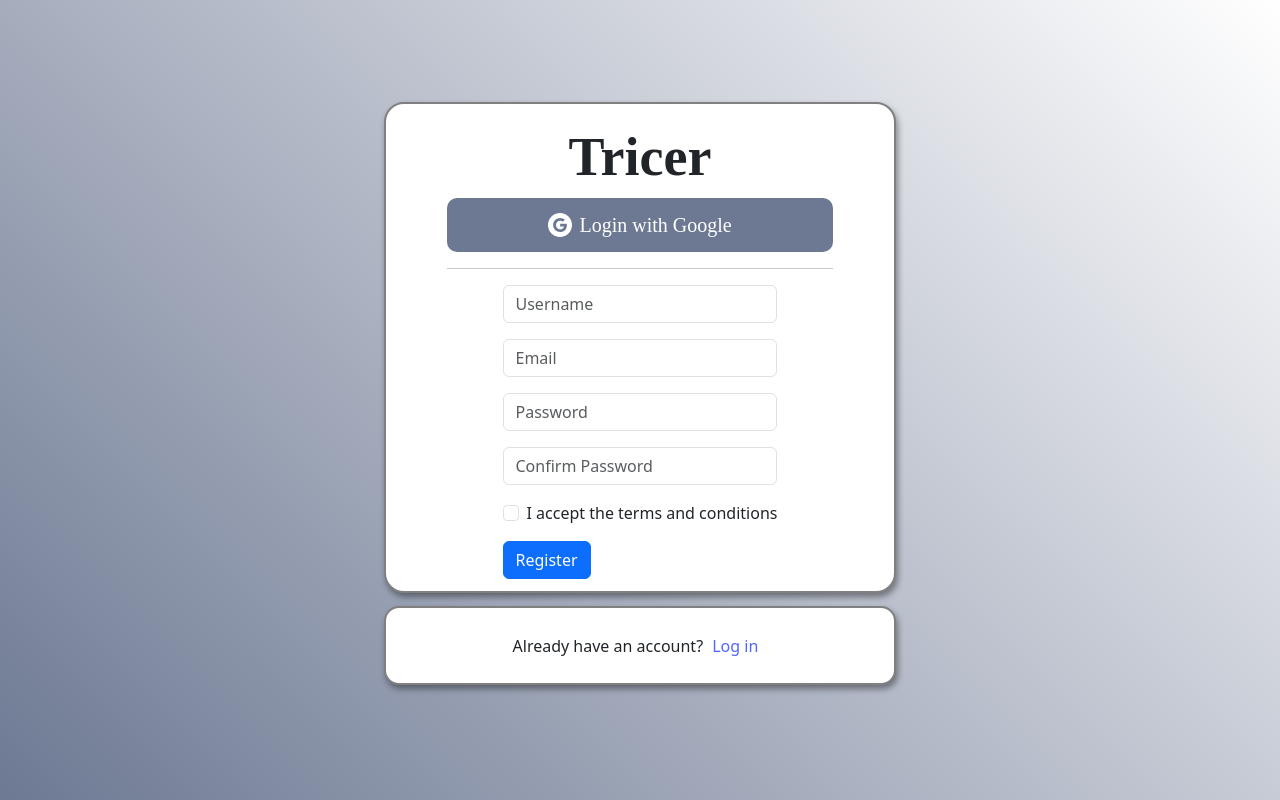
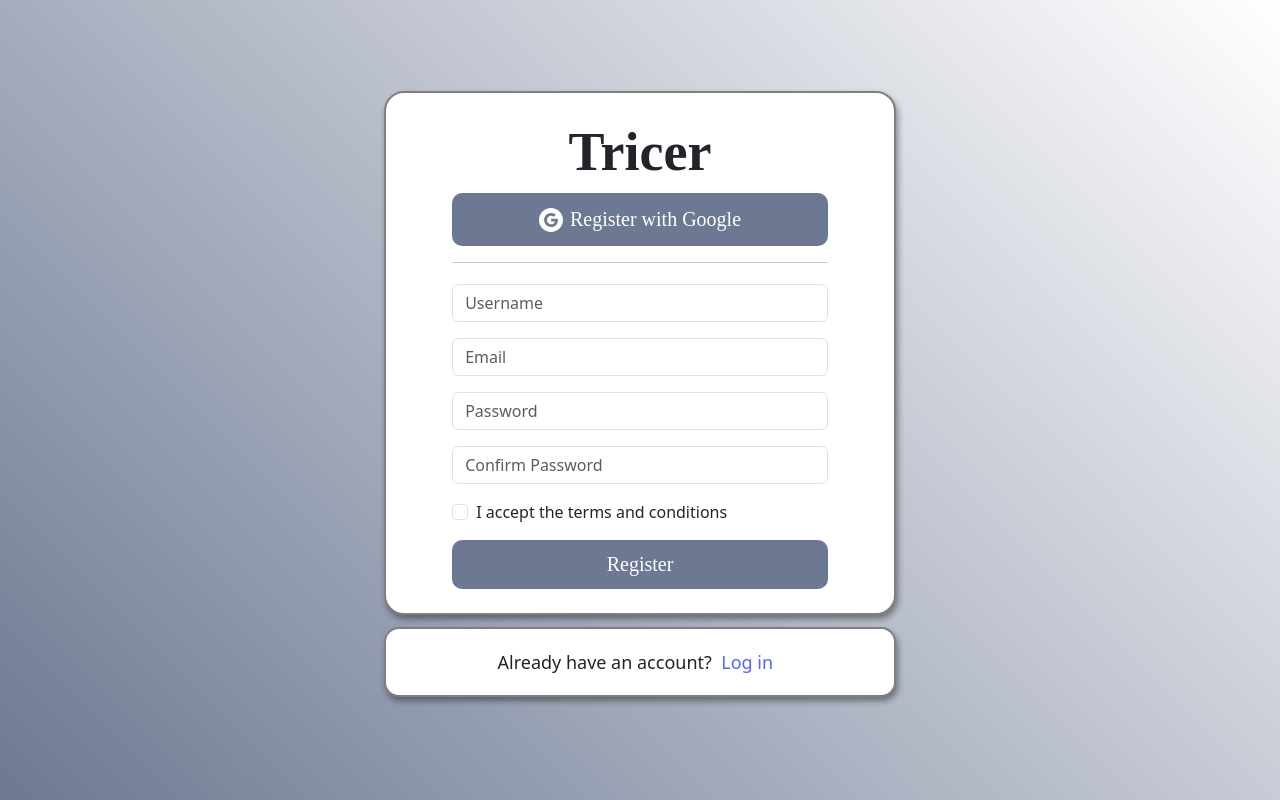
Before and after one commit to JGeanca/Tricer, a React (Vite) app in the folder projects/project-01/: page /register in a window 1280 px wide. Built offline with nearby package versions, Linux system fonts and the light colour scheme.

Commit message:
Improving the style of the registry page

```diff
--- a/projects/project-01/src/components/LoginForm.jsx
+++ b/projects/project-01/src/components/LoginForm.jsx
@@ -43,105 +43,105 @@
 //}
 
 
+import { useState } from 'react'
+import { useAuth } from '../hooks/useAuth'
+
+export function LoginForm() {
+    const [username, setUsername] = useState('')
+    const [password, setPassword] = useState('')
+    const { login, isLoading, error } = useAuth()
+
+    const handleSubmit = async (e) => {
+        e.preventDefault()
+        login({ username, password })
+    }
+
+    //TODO: Add validation
+    //For now the error(s) is/are displayed directly, we have to handle it better
+    // the message of error is the message response of the api, but if we handle the
+    // error here in the frontend, the api should not even be able to receive invalid parameters
+    return (
+        <form onSubmit={handleSubmit}>
+            {error && <div>{error.message}</div>}
+            <input
+                type="username"
+                value={username}
+                onChange={(e) => setUsername(e.target.value)}
+                placeholder="username"
+                required
+            />
+            <input
+                type="password"
+                value={password}
+                onChange={(e) => setPassword(e.target.value)}
+                placeholder="Password"
+                required
+            />
+            <button type="submit" disabled={isLoading}>
+                {isLoading ? 'Loading...' : 'Login'}
+            </button>
+        </form >
+    )
+}
+
+
 //import { useState } from 'react'
 //import { useAuth } from '../hooks/useAuth'
 
+//import Button from 'react-bootstrap/Button'
+//import Form from 'react-bootstrap/Form'
+
+//import '../css/loginForm.css'
+
 //export function LoginForm() {
-//    const [username, setUsername] = useState('')
+//    const [emailOrUsername, setEmailOrUsername] = useState('')
 //    const [password, setPassword] = useState('')
+//    const [rememberMe, setRememberMe] = useState(false)
 //    const { login, isLoading, error } = useAuth()
 
 //    const handleSubmit = async (e) => {
 //        e.preventDefault()
-//        login({ username, password })
+//        login({ username: emailOrUsername, password })
 //    }
 
-//    //TODO: Add validation
-//    //For now the error(s) is/are displayed directly, we have to handle it better
-//    // the message of error is the message response of the api, but if we handle the
-//    // error here in the frontend, the api should not even be able to receive invalid parameters
 //    return (
-//        <form onSubmit={handleSubmit}>
+//        <Form className="login-form" onSubmit={handleSubmit}>
 //            {error && <div>{error.message}</div>}
-//            <input
-//                type="username"
-//                value={username}
-//                onChange={(e) => setUsername(e.target.value)}
-//                placeholder="username"
-//                required
-//            />
-//            <input
-//                type="password"
-//                value={password}
-//                onChange={(e) => setPassword(e.target.value)}
-//                placeholder="Password"
-//                required
-//            />
-//            <button type="submit" disabled={isLoading}>
+//            <Form.Group className="mb-3" controlId="formBasicEmail">
+//                <Form.Control
+//                    className="email-form"
+//                    onChange={(e) => setEmailOrUsername(e.target.value)}
+//                    type="text"
+//                    value={emailOrUsername}
+//                    placeholder="Email or Username"
+//                    required
+//                />
+//            </Form.Group>
+
+//            <Form.Group className="mb-3" controlId="formBasicPassword">
+//                <Form.Control
+//                    className="password-form"
+//                    onChange={(e) => setPassword(e.target.value)}
+//                    type="password"
+//                    value={password}
+//                    placeholder="Password"
+//                    required
+//                />
+//            </Form.Group>
+
+//            <Form.Group className="mb-3" controlId="formBasicCheckbox">
+//                <Form.Check
+//                    className="remember-checkbox"
+//                    onChange={(e) => setRememberMe(e.target.checked)}
+//                    type="checkbox"
+//                    value={rememberMe}
+//                    label="Remember me"
+//                />
+//            </Form.Group>
+
+//            <Button type="submit" className="login-button-form" disabled={isLoading}>
 //                {isLoading ? 'Loading...' : 'Login'}
-//            </button>
-//        </form >
+//            </Button>
+//        </Form>
 //    )
 //}
-
-
-import { useState } from 'react'
-import { useAuth } from '../hooks/useAuth'
-
-import Button from 'react-bootstrap/Button'
-import Form from 'react-bootstrap/Form'
-
-import '../css/loginForm.css'
-
-export function LoginForm() {
-    const [emailOrUsername, setEmailOrUsername] = useState('')
-    const [password, setPassword] = useState('')
-    const [rememberMe, setRememberMe] = useState(false)
-    const { login, isLoading, error } = useAuth()
-
-    const handleSubmit = async (e) => {
-        e.preventDefault()
-        login({ username: emailOrUsername, password })
-    }
-
-    return (
-        <Form className="login-form" onSubmit={handleSubmit}>
-            {error && <div>{error.message}</div>}
-            <Form.Group className="mb-3" controlId="formBasicEmail">
-                <Form.Control
-                    className="email-form"
-                    onChange={(e) => setEmailOrUsername(e.target.value)}
-                    type="text"
-                    value={emailOrUsername}
-                    placeholder="Email or Username"
-                    required
-                />
-            </Form.Group>
-
-            <Form.Group className="mb-3" controlId="formBasicPassword">
-                <Form.Control
-                    className="password-form"
-                    onChange={(e) => setPassword(e.target.value)}
-                    type="password"
-                    value={password}
-                    placeholder="Password"
-                    required
-                />
-            </Form.Group>
-
-            <Form.Group className="mb-3" controlId="formBasicCheckbox">
-                <Form.Check
-                    className="remember-checkbox"
-                    onChange={(e) => setRememberMe(e.target.checked)}
-                    type="checkbox"
-                    value={rememberMe}
-                    label="Remember me"
-                />
-            </Form.Group>
-
-            <Button type="submit" className="login-button-form" disabled={isLoading}>
-                {isLoading ? 'Loading...' : 'Login'}
-            </Button>
-        </Form>
-    )
-}
--- a/projects/project-01/src/css/registryForm.css
+++ b/projects/project-01/src/css/registryForm.css
@@ -0,0 +1,48 @@
+
+.registry-form {
+    width: 80%;
+    margin: 1%;
+}
+
+.username-form {
+    display: flex;
+    flex-direction: column;
+    border: 1px solid black;
+    border-radius: 10px;
+}
+
+.email-form {
+    display: flex;
+    flex-direction: column;
+    border: 1px solid black;
+    border-radius: 10px;
+}
+
+.password-form {
+    display: flex;
+    flex-direction: column;
+    border: 1px solid black;
+    border-radius: 10px;
+}
+
+.confirm-password-form {
+    display: flex;
+    flex-direction: column;
+    border: 1px solid black;
+    border-radius: 10px;
+}
+
+
+.register-button-form {
+    width: 100% !important;
+    padding: 2.5% !important;
+    font-family: Elephant !important;
+    font-size: clamp(10px, 2.5vw, 20px) !important;
+    background-color: #6D7993 !important;
+    border: none !important;
+    border-radius: 10px !important;
+}
+
+.register-button-form:hover {
+    background-color: #5465FF !important;
+}
--- a/projects/project-01/src/css/registryPage.css
+++ b/projects/project-01/src/css/registryPage.css
@@ -11,7 +11,7 @@
 .registry-section {
     min-width: 80%;
     margin: 0%;
-    padding: 1%;
+    padding: 2.5%;
     display: flex;
     flex-direction: column;
     align-items: center;
@@ -62,7 +62,7 @@
 .registry-login-section {
     min-width: 80%;
     margin: 1%;
-    padding: 2%;
+    padding: 3% 0% 3% 0%;
     display: flex;
     flex-direction: row;
     align-items: center;
@@ -71,7 +71,11 @@
     border: 2px solid gray;
     border-radius: 15px;
     box-shadow: 2px 4px 6px rgba(0, 0, 0, 0.4);
-    font-size: clamp(12px, 3vw, 16px);
+    font-size: clamp(12px, 3vw, 18px);
+}
+
+.accept-politics-checkbox {
+    font-size: clamp(10px, 2.5vw, 16px);
 }
 
 .log-in {
@@ -82,4 +86,5 @@
 
 .setting-complete {
     min-width: 40% !important;
+    padding: 1.5%;
 }
--- a/projects/project-01/src/pages/RegisterPage.jsx
+++ b/projects/project-01/src/pages/RegisterPage.jsx
@@ -34,7 +34,7 @@ export default function RegisterPage() {
                     <div className="google-icon">
                         <GoogleIcon width="24" height="24"/>
                     </div>
-                    Login with Google
+                    Register with Google
                 </Link>
                 <hr className="registry-separator-line" />
                 <RegistryForm />
```
